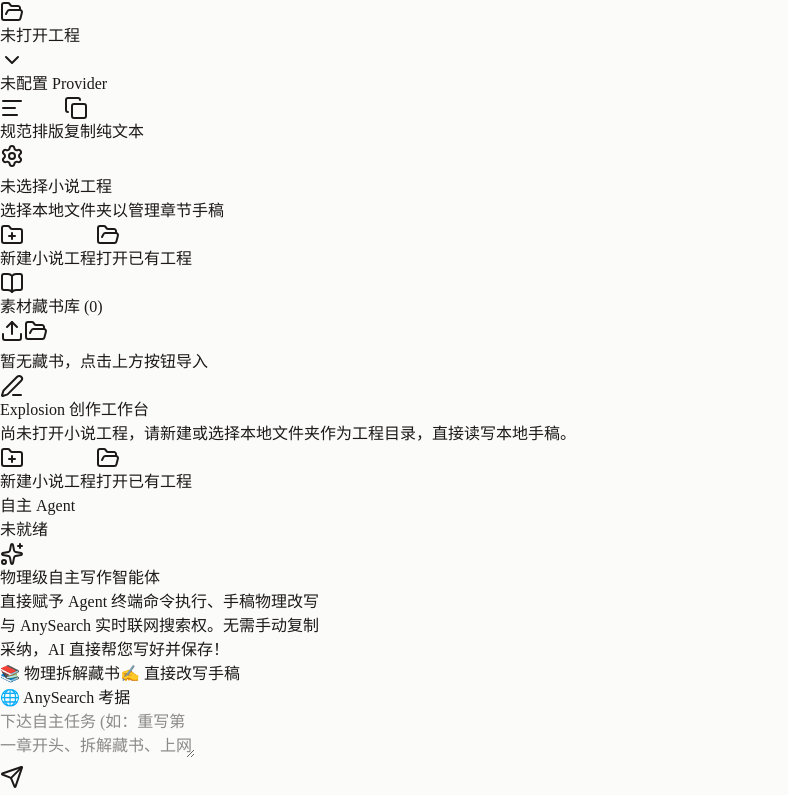
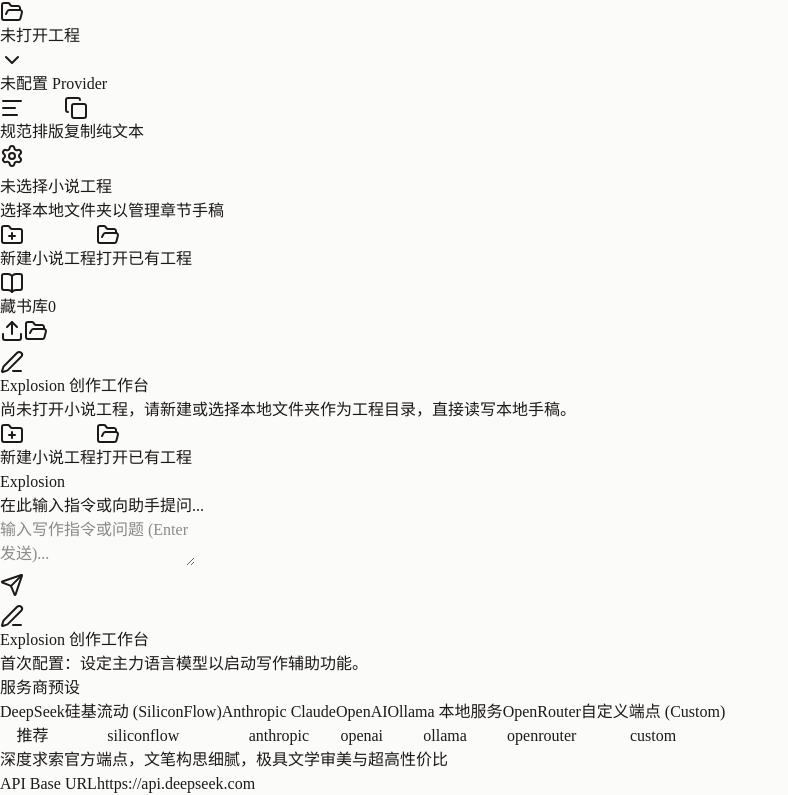
Before and after one commit to Lingbou/Explosion, a React (Vite) app in the folder src/renderer/: page / in a window 1280 px wide. Shown: the top 795 px of the page, without its empty margins (0-788 px from the left). Built offline with nearby package versions, Linux system fonts and the light colour scheme.

Commit message:
refactor(ui): 界面极简降噪：收拢藏书库至底部弹层、剔除冗余宣传文案与快捷芯片、精炼右栏头部

```diff
--- a/src/renderer/src/components/layout/LeftSidebar.tsx
+++ b/src/renderer/src/components/layout/LeftSidebar.tsx
@@ -38,7 +38,7 @@
     fetchBooks,
     importBooks,
     openFolder,
-    openPreview
+    openLibraryModal
   } = useLibraryStore()
 
   const [editingChapterId, setEditingChapterId] = useState<string | null>(null)
@@ -64,10 +64,10 @@
   return (
     <aside
       style={{ width: `${width}px` }}
-      className="border-r border-stone-200 bg-[#f7f7f5] flex flex-col justify-between select-none shrink-0 overflow-hidden"
+      className="border-r border-stone-200 bg-[#f7f7f5] flex flex-col justify-between select-none shrink-0 overflow-hidden h-full"
     >
-      {/* Top Part: Project Info & Chapter Tree */}
-      <div className="flex-1 overflow-y-auto scrollbar-thin p-3 space-y-4">
+      {/* Top Main Area: Project Info & Chapter Tree */}
+      <div className="flex-1 overflow-y-auto scrollbar-thin p-3 space-y-3">
         {/* Project Card */}
         {!projectPath ? (
           <div className="p-3 rounded-lg bg-white border border-stone-200/80 space-y-2.5">
@@ -114,10 +114,10 @@
           </div>
         )}
 
-        {/* Chapters Section (Only displayed when project is open) */}
+        {/* Chapters Section (Dedicated space for manuscript) */}
         {projectPath && (
-          <div>
-            <div className="flex items-center justify-between px-2 mb-1.5">
+          <div className="space-y-1">
+            <div className="flex items-center justify-between px-2 mb-1">
               <span className="text-[11px] font-semibold text-stone-500 uppercase tracking-wider">
                 手稿章节 ({chapters.length})
               </span>
@@ -141,16 +141,16 @@
                     key={ch.id}
                     onClick={() => selectChapter(ch.id)}
                     onDoubleClick={(e) => handleStartRename(ch.id, ch.title, e)}
-                    className={`group flex items-center justify-between px-2.5 py-1.5 rounded-md cursor-pointer text-xs transition-all ${
+                    className={`group flex items-center justify-between px-2.5 py-1.5 rounded-md text-xs cursor-pointer transition-colors ${
                       isActive
-                        ? 'bg-white text-stone-900 font-medium shadow-2xs border border-stone-200/80'
-                        : 'text-stone-600 hover:bg-stone-200/40 hover:text-stone-900'
+                        ? 'bg-white text-stone-900 font-medium shadow-2xs border border-stone-200/60'
+                        : 'text-stone-600 hover:bg-stone-200/50 hover:text-stone-900'
                     }`}
                   >
                     <div className="flex items-center gap-2 truncate flex-1 mr-1">
                       <FileText
                         className={`w-3.5 h-3.5 shrink-0 ${
-                          isActive ? 'text-stone-800' : 'text-stone-400'
+                          isActive ? 'text-stone-900' : 'text-stone-400'
                         }`}
                       />
                       {isEditing ? (
@@ -207,55 +207,41 @@
             </div>
           </div>
         )}
+      </div>
 
-        {/* Library Section (Always available, completely decoupled from project) */}
-        <div>
-          <div className="flex items-center justify-between px-2 mb-1.5">
-            <span className="text-[11px] font-semibold text-stone-500 uppercase tracking-wider flex items-center gap-1.5">
-              <BookOpen className="w-3.5 h-3.5 text-stone-500" />
-              素材藏书库 ({books.length})
+      {/* Bottom Pinned Library Entry (Ultra compact, clean bottom entry) */}
+      <div className="p-2 border-t border-stone-200 bg-white/70 shrink-0">
+        <div
+          onClick={openLibraryModal}
+          className="flex items-center justify-between px-2.5 py-1.5 rounded-lg hover:bg-stone-100/90 cursor-pointer transition-colors text-xs text-stone-700 border border-transparent hover:border-stone-200"
+          title="点击打开藏书库管理与阅读弹层"
+        >
+          <div className="flex items-center gap-2 truncate">
+            <BookOpen className="w-3.5 h-3.5 text-stone-600 shrink-0" />
+            <span className="font-medium text-xs text-stone-800">藏书库</span>
+            <span className="text-[10px] text-stone-400 font-mono px-1.5 py-0.2 rounded-full bg-stone-100 border border-stone-200">
+              {books.length}
             </span>
-            <div className="flex items-center gap-1">
+          </div>
+
+          <div
+            className="flex items-center gap-1 shrink-0 ml-1"
+            onClick={(e) => e.stopPropagation()}
+          >
             <button
               onClick={importBooks}
-                className="p-1 rounded text-stone-500 hover:text-stone-900 hover:bg-stone-200/60 transition-colors"
+              className="p-1 text-stone-400 hover:text-stone-700 rounded hover:bg-stone-200/60 transition-colors"
               title="导入外部 TXT 长篇小说"
             >
               <Upload className="w-3.5 h-3.5" />
             </button>
             <button
               onClick={openFolder}
-                className="p-1 rounded text-stone-500 hover:text-stone-900 hover:bg-stone-200/60 transition-colors"
-                title="在文件管理器中打开藏书目录"
+              className="p-1 text-stone-400 hover:text-stone-700 rounded hover:bg-stone-200/60 transition-colors"
+              title="在系统文件管理器中打开藏书目录"
             >
               <FolderOpen className="w-3.5 h-3.5" />
             </button>
-            </div>
-          </div>
-
-          <div className="space-y-0.5 max-h-48 overflow-y-auto scrollbar-thin">
-            {books.length === 0 ? (
-              <div className="px-2 py-3 text-center rounded-lg border border-dashed border-stone-300 text-stone-400 text-[11px]">
-                暂无藏书，点击上方按钮导入
-              </div>
-            ) : (
-              books.map((book) => {
-                const sizeKb = (book.size / 1024).toFixed(0)
-                return (
-                  <div
-                    key={book.filename}
-                    onClick={() => openPreview(book.filename)}
-                    className="flex items-center justify-between px-2 py-1.5 rounded-md text-xs text-stone-700 hover:bg-stone-200/60 hover:text-stone-900 cursor-pointer transition-colors"
-                    title={`点击预览阅读: ${book.filename}`}
-                  >
-                    <span className="truncate flex-1 mr-2">{book.filename}</span>
-                    <span className="text-[10px] text-stone-400 font-mono shrink-0">
-                      {sizeKb}K
-                    </span>
-                  </div>
-                )
-              })
-            )}
           </div>
         </div>
       </div>
--- a/src/renderer/src/components/layout/RightPanel.tsx
+++ b/src/renderer/src/components/layout/RightPanel.tsx
@@ -15,11 +15,9 @@
   ChevronRight,
   Loader2,
   CheckCircle2,
-  AlertCircle,
-  Sparkles
+  AlertCircle
 } from 'lucide-react'
 import { useAgentStore, AgentTraceStep } from '../../store/agentStore'
-import { useConfigStore } from '../../store/configStore'
 import { useWorkspaceStore } from '../../store/workspaceStore'
 
 interface RightPanelProps {
@@ -181,8 +179,7 @@
     clearMessages
   } = useAgentStore()
 
-  const { config, isConfigured } = useConfigStore()
-  const { projectPath, chapters, activeChapterId } = useWorkspaceStore()
+  const { projectPath, projectTitle, chapters, activeChapterId } = useWorkspaceStore()
 
   const [inputPrompt, setInputPrompt] = useState('')
   const [copiedId, setCopiedId] = useState<string | null>(null)
@@ -195,8 +192,8 @@
     messagesEndRef.current?.scrollIntoView({ behavior: 'smooth' })
   }, [messages, currentDelta, currentThinking, currentTraces])
 
-  const handleSend = (customPrompt?: string) => {
-    const textToSend = (customPrompt || inputPrompt).trim()
+  const handleSend = () => {
+    const textToSend = inputPrompt.trim()
     if (!textToSend || isRunning) return
 
     setInputPrompt('')
@@ -215,54 +212,43 @@
     }
   }
 
+  // Header Title: Clean Project Name (or 'Explosion')
+  const panelTitle = projectTitle?.trim() || 'Explosion'
+
   return (
     <aside
       style={{ width: `${width}px` }}
       className="border-l border-stone-200 bg-white flex flex-col justify-between select-none shrink-0 overflow-hidden"
     >
-      {/* Top Header */}
+      {/* Top Header: Clean Project Name on Left, Quiet Clear Button on Right */}
       <div className="h-10 px-4 border-b border-stone-200 flex items-center justify-between bg-white shrink-0">
-        <div className="flex items-center gap-2">
-          <div className="flex items-center gap-1.5">
-            <span className="w-2 h-2 rounded-full bg-emerald-500 animate-pulse" />
-            <span className="font-semibold text-xs text-stone-800">自主 Agent</span>
-          </div>
-          <span className="text-[10px] font-mono text-stone-400 truncate max-w-[130px]">
-            {isConfigured ? config.provider.activeModel : '未就绪'}
-          </span>
-        </div>
+        <span className="font-semibold text-xs text-stone-800 truncate" title={panelTitle}>
+          {panelTitle}
+        </span>
 
         {messages.length > 0 && (
           <button
             onClick={clearMessages}
             className="text-[10px] text-stone-400 hover:text-stone-700 transition-colors"
           >
-            清空记录
+            清空
           </button>
         )}
       </div>
 
-      {/* Messages & Autonomous Action Feed */}
+      {/* Messages Feed */}
       <div className="flex-1 overflow-y-auto p-3.5 space-y-3.5 scrollbar-thin">
         {messages.length === 0 && !isRunning && (
-          <div className="h-full flex flex-col items-center justify-center text-center p-6 text-stone-400 text-xs leading-relaxed space-y-3">
-            <div className="w-10 h-10 rounded-full bg-stone-100 flex items-center justify-center text-stone-500">
-              <Sparkles className="w-5 h-5" />
-            </div>
-            <div>
-              <div className="font-medium text-stone-700 text-sm mb-1">物理级自主写作智能体</div>
-              <p className="text-[11px] text-stone-400 max-w-[260px]">
-                直接赋予 Agent 终端命令执行、手稿物理改写与 AnySearch 实时联网搜索权。无需手动复制采纳，AI 直接帮您写好并保存！
-              </p>
-            </div>
+          <div className="h-full flex items-center justify-center text-center p-6 text-stone-400/80 text-xs select-none">
+            在此输入指令或向助手提问...
           </div>
         )}
 
         {messages.map((msg) => (
           <div key={msg.id} className="space-y-1.5 text-xs">
             <div className="text-[10px] text-stone-400 font-medium flex items-center justify-between">
-              <span>{msg.role === 'user' ? '作者指令' : '智能体执行'}</span>
-              <span className="text-[9px] text-stone-300">
+              <span>{msg.role === 'user' ? '作者指令' : '助手执行'}</span>
+              <span className="text-[9px] text-stone-300 font-mono">
                 {new Date(msg.timestamp).toLocaleTimeString([], { hour: '2-digit', minute: '2-digit' })}
               </span>
             </div>
@@ -282,7 +268,7 @@
                       }
                       className="w-full px-2.5 py-1.5 flex items-center justify-between text-stone-500 hover:text-stone-800 text-[10px]"
                     >
-                      <span>推理心流 (Reasoning)</span>
+                      <span>思考过程 (Reasoning)</span>
                       {showThinkingMap[msg.id] ? (
                         <ChevronDown className="w-3 h-3" />
                       ) : (
@@ -332,9 +318,9 @@
         {/* Live Running State */}
         {isRunning && (
           <div className="space-y-2 text-xs">
-            <div className="text-[10px] text-emerald-600 font-medium flex items-center gap-1.5">
-              <Loader2 className="w-3 h-3 animate-spin" />
-              <span>智能体自主调度执行中...</span>
+            <div className="text-[10px] text-stone-500 font-medium flex items-center gap-1.5">
+              <Loader2 className="w-3 h-3 animate-spin text-stone-600" />
+              <span>助手执行中...</span>
             </div>
 
             {/* Live Thinking */}
@@ -367,32 +353,8 @@
         <div ref={messagesEndRef} />
       </div>
 
-      {/* Quick Action Chips & Input Area */}
-      <div className="p-3 border-t border-stone-200 bg-white space-y-2 shrink-0">
-        <div className="flex items-center gap-1.5 overflow-x-auto pb-1 text-[10px] text-stone-600 scrollbar-none">
-          <button
-            onClick={() => handleSend('请直接检查藏书库，使用 organize_library.py 脚本对大部头小说进行物理拆书')}
-            disabled={isRunning}
-            className="px-2 py-1 rounded bg-stone-100 hover:bg-stone-200 transition-colors shrink-0 disabled:opacity-50"
-          >
-            📚 物理拆解藏书
-          </button>
-          <button
-            onClick={() => handleSend('请直接改写当前章节手稿的主角动作细节与环境微氛围，并直接保存到磁盘文件')}
-            disabled={isRunning}
-            className="px-2 py-1 rounded bg-stone-100 hover:bg-stone-200 transition-colors shrink-0 disabled:opacity-50"
-          >
-            ✍️ 直接改写手稿
-          </button>
-          <button
-            onClick={() => handleSend('请通过 AnySearch 搜索当前题材涉及的历史风物考据')}
-            disabled={isRunning}
-            className="px-2 py-1 rounded bg-stone-100 hover:bg-stone-200 transition-colors shrink-0 disabled:opacity-50"
-          >
-            🌐 AnySearch 考据
-          </button>
-        </div>
-
+      {/* Input Area (Clean & Pure, without unnecessary chips) */}
+      <div className="p-3 border-t border-stone-200 bg-white shrink-0">
         <div className="relative flex items-end bg-stone-50 border border-stone-200 rounded-lg p-1.5 focus-within:border-stone-400 focus-within:bg-white transition-all">
           <textarea
             value={inputPrompt}
@@ -403,7 +365,7 @@
                 handleSend()
               }
             }}
-            placeholder="下达自主任务 (如：重写第一章开头、拆解藏书、上网搜索史实)..."
+            placeholder="输入写作指令或问题 (Enter 发送)..."
             rows={2}
             className="w-full bg-transparent resize-none border-none focus:outline-none text-xs text-stone-900 placeholder-stone-400 px-2 py-1 leading-relaxed max-h-24 scrollbar-thin"
           />
@@ -414,17 +376,17 @@
                 type="button"
                 onClick={abortTask}
                 className="p-1.5 rounded-md bg-stone-200 text-stone-700 hover:bg-stone-300 transition-colors"
-                title="终止任务"
+                title="终止"
               >
                 <Square className="w-3 h-3 fill-current" />
               </button>
             ) : (
               <button
                 type="button"
-                onClick={() => handleSend()}
+                onClick={handleSend}
                 disabled={!inputPrompt.trim()}
                 className="p-1.5 rounded-md bg-stone-900 text-white hover:bg-stone-800 transition-colors disabled:opacity-30"
-                title="发送任务"
+                title="发送"
               >
                 <Send className="w-3 h-3" />
               </button>
--- a/src/renderer/src/store/libraryStore.ts
+++ b/src/renderer/src/store/libraryStore.ts
@@ -4,21 +4,24 @@
 interface LibraryState {
   books: LibraryBook[]
   isLoading: boolean
+  isLibraryModalOpen: boolean
+  selectedBookFilename: string | null
   previewBook: LibraryBookContent | null
-  isPreviewOpen: boolean
   fetchBooks: () => Promise<void>
   importBooks: () => Promise<void>
   openFolder: () => Promise<void>
-  openPreview: (filename: string) => Promise<void>
-  closePreview: () => void
+  openLibraryModal: () => Promise<void>
+  closeLibraryModal: () => void
+  selectBook: (filename: string) => Promise<void>
   deleteBook: (filename: string) => Promise<void>
 }
 
 export const useLibraryStore = create<LibraryState>((set, get) => ({
   books: [],
   isLoading: false,
+  isLibraryModalOpen: false,
+  selectedBookFilename: null,
   previewBook: null,
-  isPreviewOpen: false,
 
   fetchBooks: async () => {
     set({ isLoading: true })
@@ -35,6 +38,9 @@
       const res = await window.api.importLibraryFiles()
       if (res.success && res.books) {
         set({ books: res.books })
+        if (res.books.length > 0 && !get().selectedBookFilename) {
+          get().selectBook(res.books[0].filename)
+        }
       }
     } catch {
       // ignore
@@ -49,21 +55,44 @@
     }
   },
 
-  openPreview: async (filename: string) => {
-    try {
-      const content = await window.api.readLibraryFileContent(filename)
-      set({ previewBook: content, isPreviewOpen: true })
-    } catch {
-      // ignore
+  openLibraryModal: async () => {
+    set({ isLibraryModalOpen: true })
+    await get().fetchBooks()
+    const { books, selectedBookFilename } = get()
+    if (books.length > 0) {
+      const target = selectedBookFilename && books.some((b) => b.filename === selectedBookFilename)
+        ? selectedBookFilename
+        : books[0].filename
+      await get().selectBook(target)
     }
   },
 
-  closePreview: () => set({ isPreviewOpen: false, previewBook: null }),
+  closeLibraryModal: () => {
+    set({ isLibraryModalOpen: false })
+  },
+
+  selectBook: async (filename: string) => {
+    set({ selectedBookFilename: filename })
+    try {
+      const content = await window.api.readLibraryFileContent(filename)
+      set({ previewBook: content })
+    } catch {
+      set({ previewBook: null })
+    }
+  },
 
   deleteBook: async (filename: string) => {
     try {
       await window.api.deleteLibraryFile(filename)
       await get().fetchBooks()
+      const { books, selectedBookFilename } = get()
+      if (selectedBookFilename === filename) {
+        if (books.length > 0) {
+          get().selectBook(books[0].filename)
+        } else {
+          set({ selectedBookFilename: null, previewBook: null })
+        }
+      }
     } catch {
       // ignore
     }
```
Also changed, not shown: src/renderer/src/components/LibraryPreviewModal.tsx (+181 -31 lines). Lines whose indentation alone changed are shown as unchanged.
